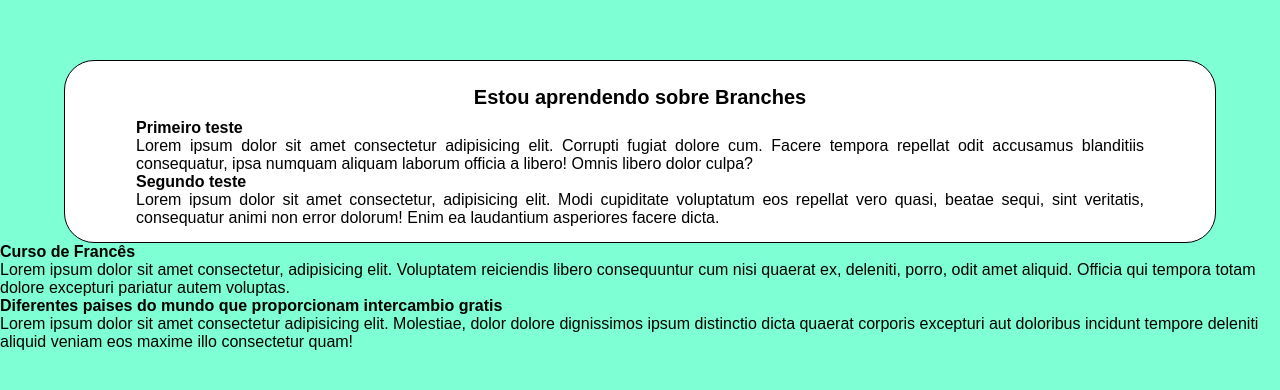
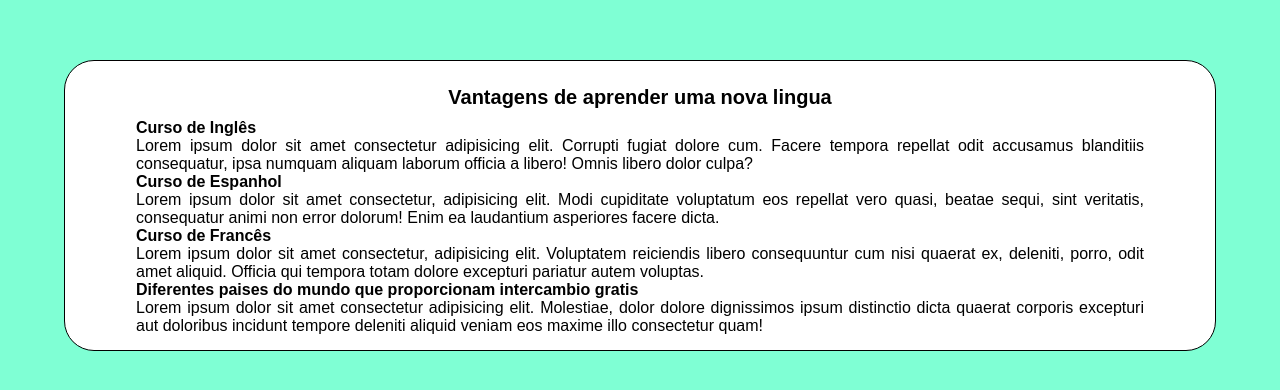
Before and after one commit to GabrielCapoia-Dev/Branches, a plain HTML site: page Teste - 01/index.html in a window 1280 px wide. Shown: the part 132-522 px from the top of the page. Drawn offline with Linux system fonts and the light colour scheme.

Commit message:
Update index.html

```diff
--- a/Teste - 01/index.html
+++ b/Teste - 01/index.html
@@ -4,7 +4,7 @@
 <head>
     <meta charset="UTF-8">
     <meta name="viewport" content="width=device-width, initial-scale=1.0">
-    <title>Teste de Branches</title>
+    <title>Curso de Idiomas</title>
     <link rel="stylesheet" href="css/style.css">
 </head>
 
@@ -12,33 +12,39 @@
 
     <div class="container">
         <header>
-            <h1>Estou aprendendo sobre Branches</h1>
+            <h1>Vantagens de aprender uma nova lingua</h1>
         </header>
 
         <article>
-            <h2>Primeiro teste</h2>
-            <p>Lorem ipsum dolor sit amet consectetur adipisicing elit. Corrupti fugiat dolore cum. Facere tempora repellat
+            <h2>Curso de Inglês</h2>
+            <p>Lorem ipsum dolor sit amet consectetur adipisicing elit. Corrupti fugiat dolore cum. Facere tempora
+                repellat
                 odit accusamus blanditiis consequatur, ipsa numquam aliquam laborum officia a libero! Omnis libero dolor
                 culpa?</p>
         </article>
 
         <article>
-            <h2>Segundo teste</h2>
+            <h2>Curso de Espanhol</h2>
             <p>Lorem ipsum dolor sit amet consectetur, adipisicing elit. Modi cupiditate voluptatum eos repellat vero
                 quasi, beatae sequi, sint veritatis, consequatur animi non error dolorum! Enim ea laudantium asperiores
                 facere dicta.</p>
         </article>
-    </div>
+
 
         <article>
             <h2>Curso de Francês</h2>
-        <p>Lorem ipsum dolor sit amet consectetur, adipisicing elit. Voluptatem reiciendis libero consequuntur cum nisi quaerat ex, deleniti, porro, odit amet aliquid. Officia qui tempora totam dolore excepturi pariatur autem voluptas.</p>
+            <p>Lorem ipsum dolor sit amet consectetur, adipisicing elit. Voluptatem reiciendis libero consequuntur cum
+                nisi quaerat ex, deleniti, porro, odit amet aliquid. Officia qui tempora totam dolore excepturi pariatur
+                autem voluptas.</p>
         </article>
 
         <article>
             <h3>Diferentes paises do mundo que proporcionam intercambio gratis</h3>
-        <p>Lorem ipsum dolor sit amet consectetur adipisicing elit. Molestiae, dolor dolore dignissimos ipsum distinctio dicta quaerat corporis excepturi aut doloribus incidunt tempore deleniti aliquid veniam eos maxime illo consectetur quam!</p>
+            <p>Lorem ipsum dolor sit amet consectetur adipisicing elit. Molestiae, dolor dolore dignissimos ipsum
+                distinctio dicta quaerat corporis excepturi aut doloribus incidunt tempore deleniti aliquid veniam eos
+                maxime illo consectetur quam!</p>
         </article>
+    </div>
 </body>
 
 </html>
```
Lines whose indentation alone changed are shown as unchanged.
